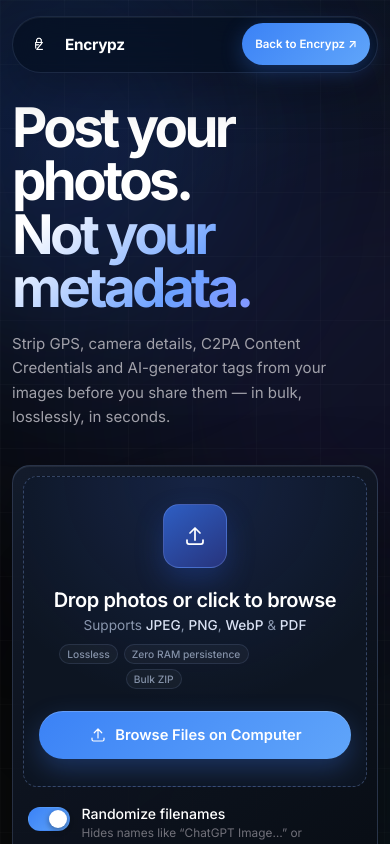
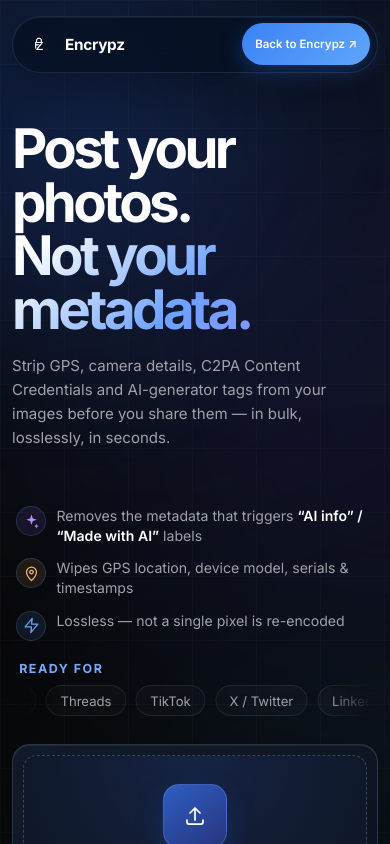
Before and after one commit to encrypz/metadata-cleaner, a React (Vite) app in the folder frontend/: page / in a window 390 px wide. Shown: the top 844 px of the page. Built offline with nearby package versions, Linux system fonts and the light colour scheme.

Commit message:
Update mobile responsive layout and spacing for hero and cleaner card sections

```diff
--- a/frontend/src/App.css
+++ b/frontend/src/App.css
@@ -3084,7 +3084,8 @@
   }
 
   .hero-extras {
-    margin-top: 0;
+    margin-top: 2.25rem;
+    padding-top: 0.25rem;
   }
 
   .section {
@@ -3198,7 +3199,8 @@
   }
 
   .hero {
-    display: block;
+    display: flex;
+    flex-direction: column;
     width: 100%;
     max-width: 100%;
     min-width: 0;
@@ -3206,6 +3208,7 @@
   }
 
   .hero-copy {
+    order: 1;
     display: block;
     width: 100%;
     max-width: 100%;
@@ -3230,6 +3233,7 @@
   }
 
   .cleaner-card {
+    order: 3;
     display: block;
     width: 100%;
     max-width: 100%;
@@ -3372,6 +3376,7 @@
   }
 
   .mobile-only {
+    order: 2;
     display: flex !important;
     width: 100%;
     max-width: 100%;
@@ -3379,6 +3384,8 @@
   }
 
   .hero-extras {
+    margin-top: 1.75rem;
+    margin-bottom: 0.25rem;
     overflow: hidden;
   }
 
@@ -3450,6 +3457,6 @@
 
 @media screen and (max-width: 767px) {
   .cleaner-card {
-    margin-top: 2.25rem;
-  }
-}
+    margin-top: 0;
+  }
+}
```
